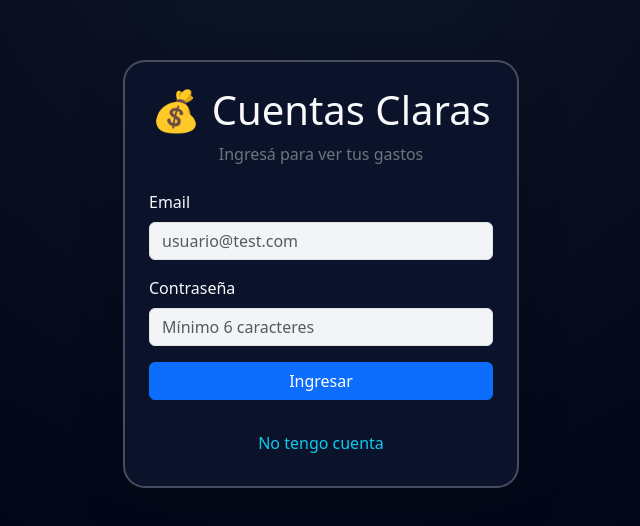
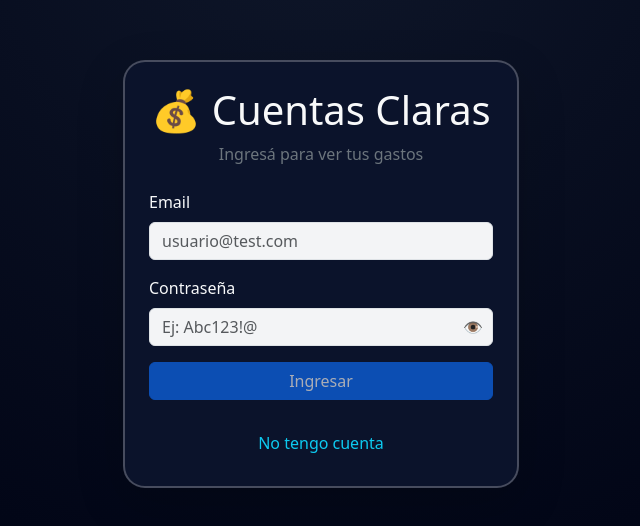
Before and after one commit to basiliomartinez/planilla-gastos, a React (Vite) app: page / in a window 1280 px wide. Shown: the part 126-652 px from the top of the page, without its empty margins (319-959 px from the left). Built offline with nearby package versions, Linux system fonts and the light colour scheme; no server answers.

Commit message:
se bloqueó el envío del formulario hasta cumplir validaciones y se mejoraron placeholders

```diff
--- a/src/components/auth/Login.jsx
+++ b/src/components/auth/Login.jsx
@@ -7,6 +7,7 @@ const Login = ({ setUsuarioLogueado, mensajeSesion, setMensajeSesion }) => {
   const [nombre, setNombre] = useState("");
   const [email, setEmail] = useState("");
   const [password, setPassword] = useState("");
+  const [mostrarPassword, setMostrarPassword] = useState(false);
 
   const [error, setError] = useState("");
   const [mensaje, setMensaje] = useState("");
@@ -21,15 +22,22 @@ const Login = ({ setUsuarioLogueado, mensajeSesion, setMensajeSesion }) => {
         setError("Decinos tu nombre 🙂");
         return;
       }
+
+      if (!/^[a-zA-ZáéíóúÁÉÍÓÚñÑ\s]+$/.test(nombre)) {
+        setError("El nombre solo puede tener letras y espacios.");
+        return;
+      }
+
       if (!email.includes("@")) {
         setError("Ingresá un email válido 📧");
         return;
       }
 
-      if (password.length < 6) {
-        setError("La contraseña debe tener al menos 6 caracteres 🔒");
+      if (password.length < 8) {
+        setError("La contraseña debe tener al menos 8 caracteres 🔒");
         return;
       }
+
       const data = await registroApi({
         nombre: nombre.trim(),
         email,
@@ -44,13 +52,16 @@ const Login = ({ setUsuarioLogueado, mensajeSesion, setMensajeSesion }) => {
       setMensaje("Cuenta creada correctamente 🎉 Ahora podés ingresar.");
       setModoRegistro(false);
       setNombre("");
+      setEmail("");
       setPassword("");
       return;
     }
+
     if (!email || !password) {
       setError("Completá email y contraseña 🙏");
       return;
     }
+
     const data = await loginApi({ email, password });
 
     if (!data?.token) {
@@ -67,6 +78,22 @@ const Login = ({ setUsuarioLogueado, mensajeSesion, setMensajeSesion }) => {
     sessionStorage.setItem("usuarioKey", JSON.stringify(usuario));
     setUsuarioLogueado(usuario);
   };
+const esFormularioValido = () => {
+  if (modoRegistro) {
+    return (
+      nombre.trim().length >= 2 &&
+      /^[a-zA-ZáéíóúÁÉÍÓÚñÑ\s]+$/.test(nombre) &&
+      email.includes("@") &&
+      password.length >= 8 &&
+      /[A-Z]/.test(password) &&
+      /[0-9]/.test(password) &&
+      /[!@#$%^&*(),.?":{}|<>_\-+=/\\[\]]/.test(password)
+    );
+  }
+
+  // login
+  return email !== "" && password !== "";
+};
 
   return (
     <div className="app-layout gastos-bg d-flex align-items-center justify-content-center">
@@ -99,10 +126,18 @@ const Login = ({ setUsuarioLogueado, mensajeSesion, setMensajeSesion }) => {
                 <Form.Label className="text-light">Nombre</Form.Label>
                 <Form.Control
                   type="text"
-                  placeholder="Ej: Basilio"
+                  placeholder="Ej: Juan Pérez"
                   value={nombre}
                   onChange={(e) => setNombre(e.target.value)}
                 />
+
+                {/* 👇 PASO 5: esto va debajo del input de nombre */}
+                <Form.Text className="text-warning">
+                  {nombre.length > 0 &&
+                    !/^[a-zA-ZáéíóúÁÉÍÓÚñÑ\s]+$/.test(nombre) &&
+                    "Solo letras y espacios"}
+                </Form.Text>
+                {/* 👆 FIN PASO 5 */}
               </Form.Group>
             )}
 
@@ -118,15 +153,53 @@ const Login = ({ setUsuarioLogueado, mensajeSesion, setMensajeSesion }) => {
 
             <Form.Group className="mb-3">
               <Form.Label className="text-light">Contraseña</Form.Label>
-              <Form.Control
-                type="password"
-                placeholder="Mínimo 6 caracteres"
-                value={password}
-                onChange={(e) => setPassword(e.target.value)}
-              />
+
+              <div className="position-relative">
+                <Form.Control
+                  type={mostrarPassword ? "text" : "password"}
+                  placeholder="Ej: Abc123!@"
+                  value={password}
+                  onChange={(e) => setPassword(e.target.value)}
+                />
+
+                <span
+                  onClick={() => setMostrarPassword(!mostrarPassword)}
+                  style={{
+                    position: "absolute",
+                    right: "10px",
+                    top: "50%",
+                    transform: "translateY(-50%)",
+                    cursor: "pointer",
+                    userSelect: "none",
+                  }}
+                >
+                  {mostrarPassword ? "🙈" : "👁"}
+                </span>
+              </div>
+
+              <Form.Text className="text-warning">
+                {password.length > 0 &&
+                  password.length < 8 &&
+                  "Mínimo 8 caracteres"}
+                {password.length >= 8 &&
+                  !/[A-Z]/.test(password) &&
+                  "Falta una mayúscula"}
+                {password.length >= 8 &&
+                  /[A-Z]/.test(password) &&
+                  !/[0-9]/.test(password) &&
+                  "Falta un número"}
+                {password.length >= 8 &&
+                  /[A-Z]/.test(password) &&
+                  /[0-9]/.test(password) &&
+                  !/[!@#$%^&*(),.?":{}|<>_\-+=/\\[\]]/.test(password) &&
+                  "Falta un carácter especial"}
+              </Form.Text>
             </Form.Group>
 
-            <Button type="submit" className="w-100 mb-2">
+            <Button type="submit"
+            className="w-100 mb-2"
+            disabled={!esFormularioValido()}
+            >
               {modoRegistro ? "Crear cuenta" : "Ingresar"}
             </Button>
           </Form>
```
